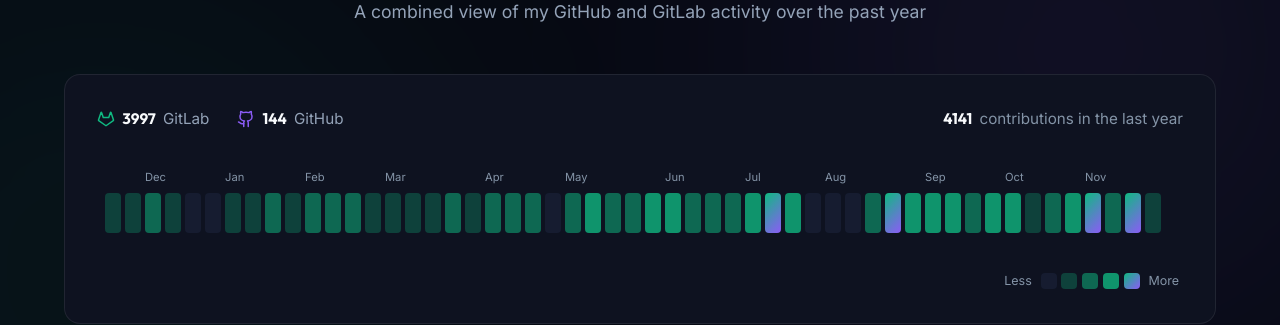
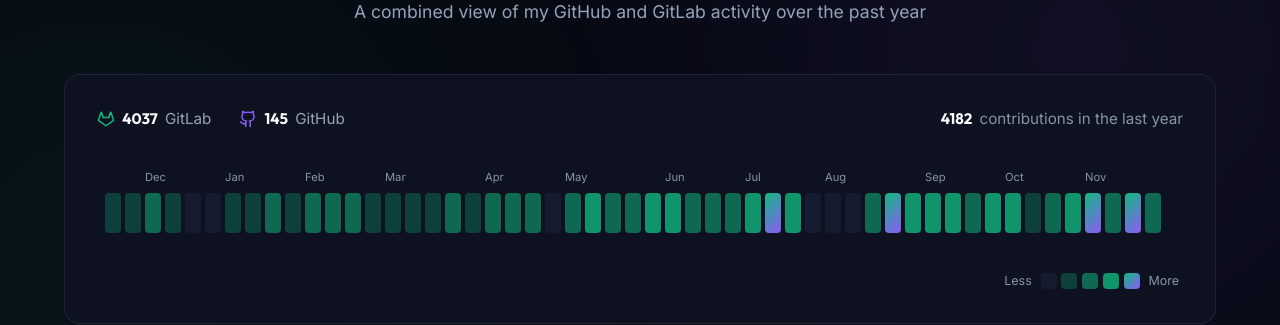
Before and after one commit to NickBourque/NickBourque.github.io, a Jekyll site: the page built from index.html, in a window 1280 px wide and 900 px high, scrolled down 2054 px. Shown: the part 151-476 px from the top of the window. Built offline with Jekyll 4.4.1, drawn with Linux system fonts in a browser that asks for light colours; nearby versions of some CDN libraries.

Commit message:
chore: refresh contributions data

```diff
--- a/_data/contributions.json
+++ b/_data/contributions.json
@@ -1,9 +1,9 @@
 {
-  "generated": "2026-11-24",
+  "generated": "2026-11-25",
   "totals": {
-    "github": 144,
-    "gitlab": 3997,
-    "combined": 4141
+    "github": 145,
+    "gitlab": 4037,
+    "combined": 4182
   },
   "max": 214,
   "weeks": [
@@ -11,8 +11,8 @@
       "weekStart": "2025-11-23",
       "monthLabel": "",
       "gh": 0,
-      "gl": 51,
-      "total": 51,
+      "gl": 39,
+      "total": 39,
       "level": 1
     },
     {
@@ -426,10 +426,10 @@
     {
       "weekStart": "2026-11-22",
       "monthLabel": "",
-      "gh": 3,
-      "gl": 35,
-      "total": 38,
-      "level": 1
+      "gh": 4,
+      "gl": 87,
+      "total": 91,
+      "level": 2
     }
   ]
 }
```
